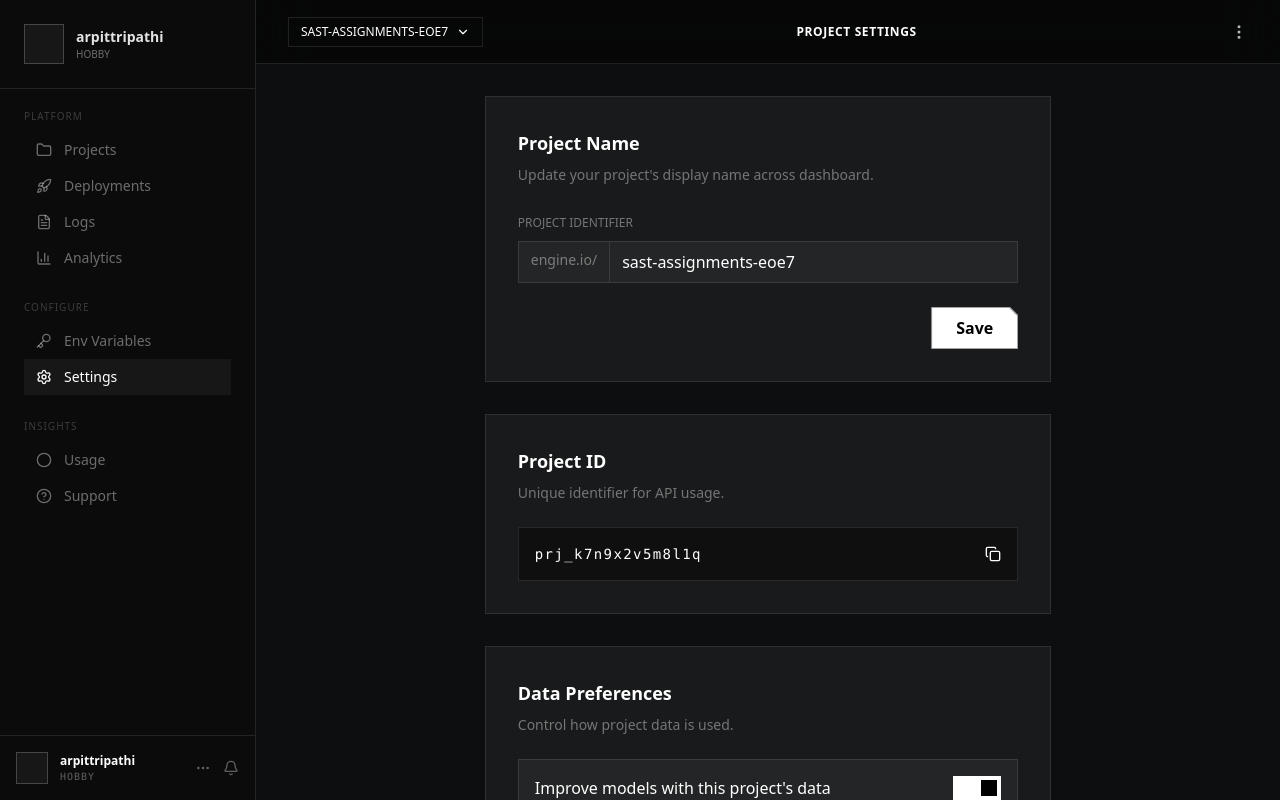
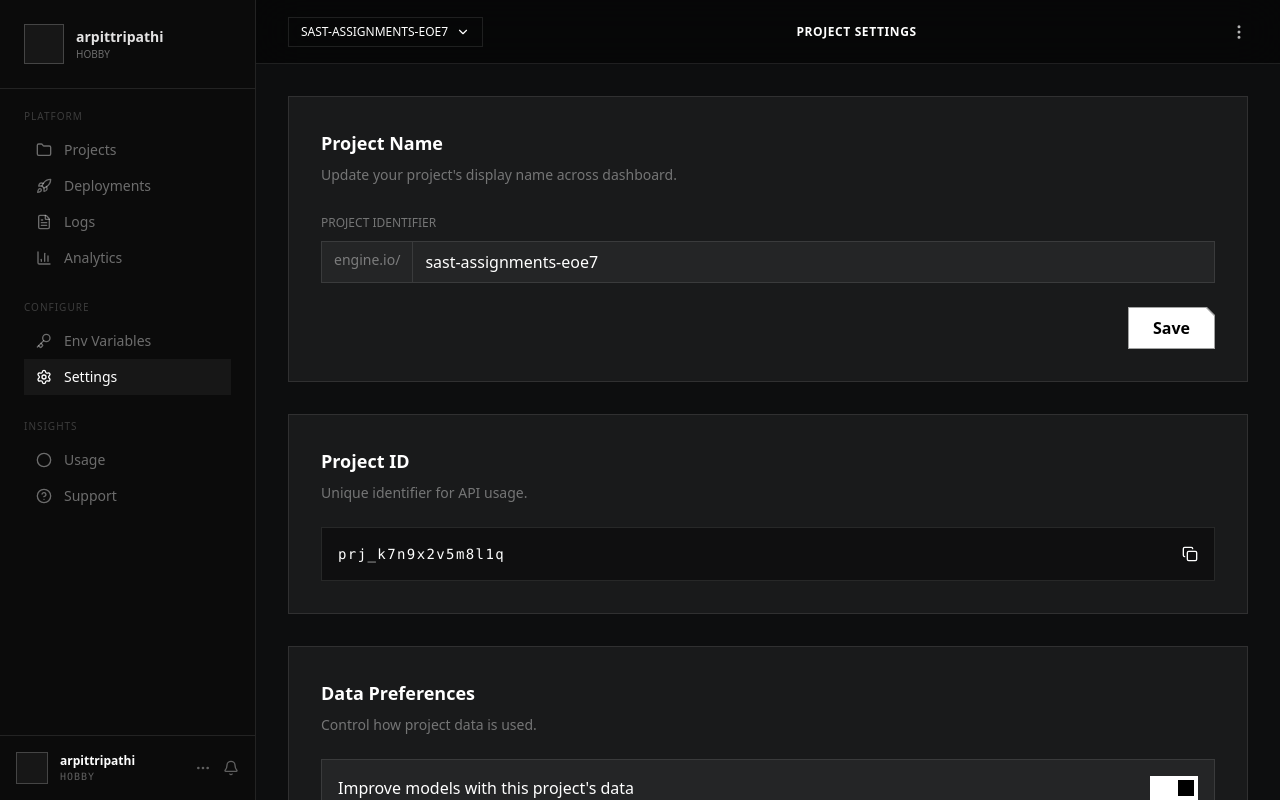
Before and after one commit to ABUDIYAAAA/kr0n, a Next.js app in the folder client/: page /dashboard/settings in a window 1280 px wide. Built offline with nearby package versions, Linux system fonts and the light colour scheme.

Commit message:
fixed settings page

```diff
--- a/client/app/dashboard/settings/page.js
+++ b/client/app/dashboard/settings/page.js
@@ -54,7 +54,7 @@ export default function SettingsPage() {
           <MoreVertical className="text-white/70" size={18} />
         </header>
 
-        <main className="mx-auto min-h-0 max-w-[1200px] flex-1 space-y-8 overflow-y-auto overscroll-y-contain px-8 pb-24 pt-8">
+        <main className="mx-auto min-h-0 w-full max-w-none flex-1 space-y-8 overflow-y-auto px-8 pb-24 pt-8 no-scrollbar">
           {/* PROJECT NAME */}
           <section className="border border-white/10 bg-white/5 p-8 space-y-6">
               <div>
--- a/client/app/globals.css
+++ b/client/app/globals.css
@@ -68,6 +68,15 @@ button {
   font-weight: 700;
 }
 
+.no-scrollbar {
+  scrollbar-width: none;
+  -ms-overflow-style: none;
+}
+
+.no-scrollbar::-webkit-scrollbar {
+  display: none;
+}
+
 .clipped-btn-lg {
   clip-path: polygon(0 0, calc(100% - 16px) 0, 100% 16px, 100% 100%, 0 100%);
   font-weight: 700;
```
Lines whose indentation alone changed are shown as unchanged.
